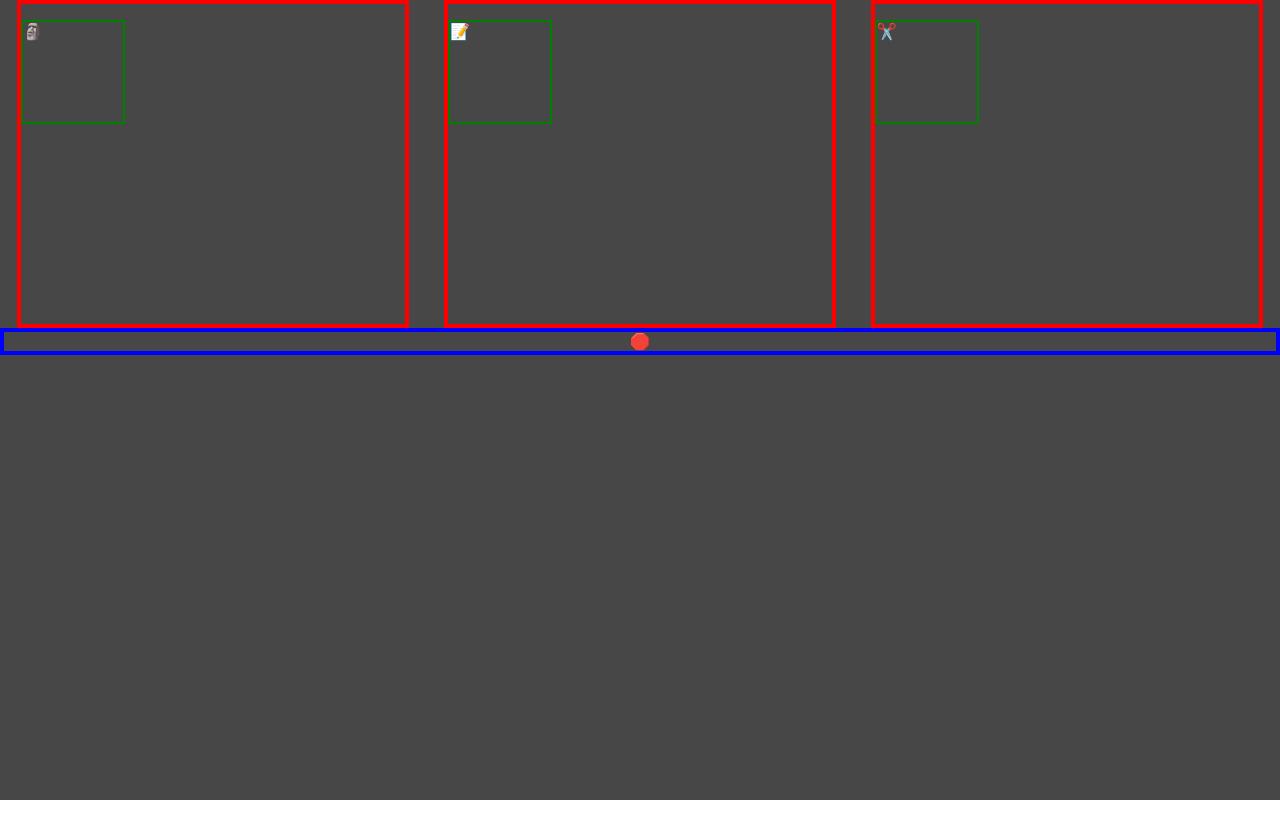
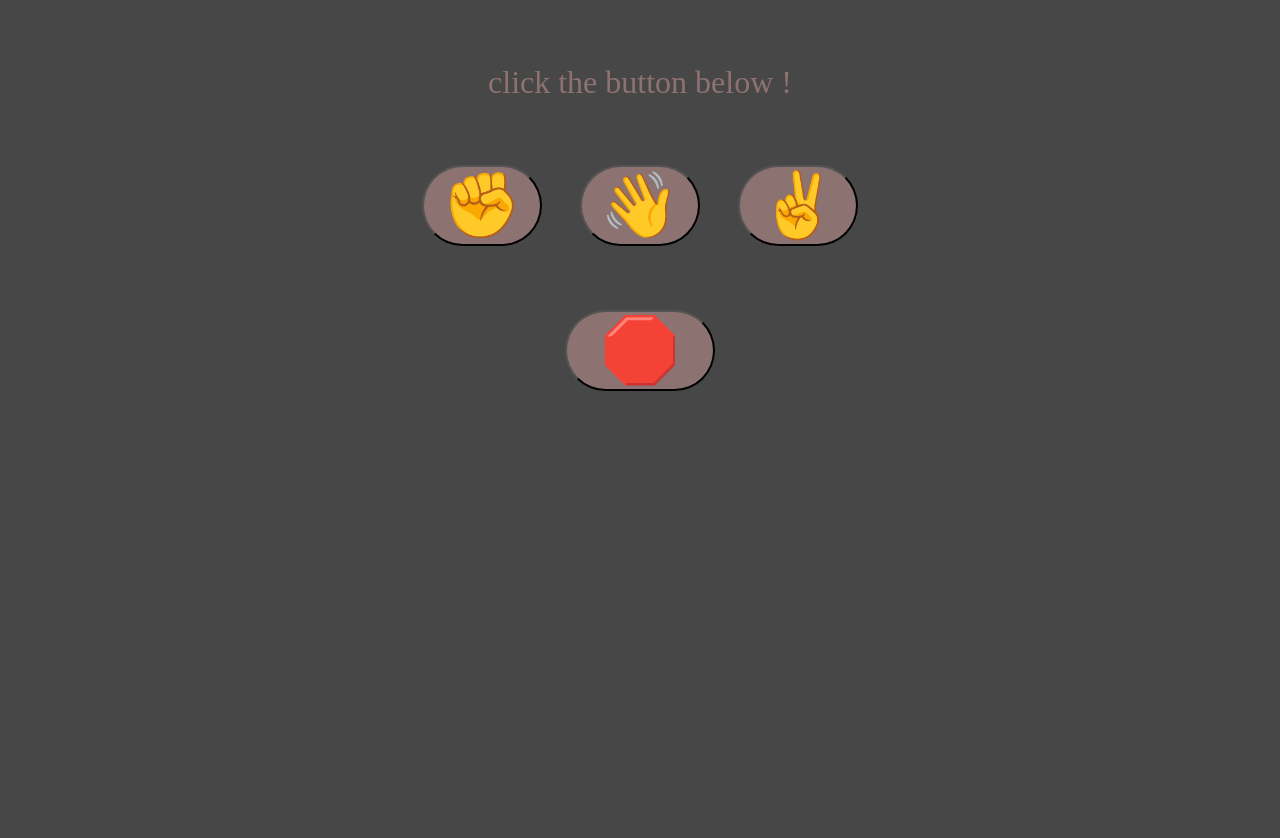
Before and after one commit to Saadansariii/javascript-mini-project, a plain HTML site: page rock-paper-scissors/index.html in a window 1280 px wide. Before the commit the page ends 800 px from the top, so only its background shows below. Drawn offline with Linux system fonts and the light colour scheme.

Commit message:
add some more feature

```diff
--- a/rock-paper-scissors/index.html
+++ b/rock-paper-scissors/index.html
@@ -9,13 +9,14 @@
 </head>
 <body>
     <div id="main">
+        <div class="heading">click the button below !</div>
         <div class="one">
-            <div class="box-1"><p>🗿</p></div>
-            <div class="box-2"><p>📝</p></div>
-            <div class="box-3"><p>✂️</p></div>
+            <div class="box-1"><button>✊</button></div>
+            <div class="box-2"><button>👋</button></div>
+            <div class="box-3"><button>✌️</button></div>
         </div>
         <div class="two">
-            <div class="box">🛑</div>
+            <div class="box"><button>🛑</button></div>
         </div>
     </div>
 </body>
--- a/rock-paper-scissors/style.css
+++ b/rock-paper-scissors/style.css
@@ -1,34 +1,56 @@
 body{
     margin: 0px;
     padding: 0px;
+    position: relative;
+    background: rgb(72, 71, 71);
+
 }
 #main{
-    position: relative;
+    /* border: 2px solid blue; */
+    margin-inline: auto;
     height: 100vh;
-    background: rgb(72, 71, 71);
+    margin-top: auto;
+    margin-bottom: auto;
+}
+.heading{
+    font-size: 2em;
+    color: rgb(141, 114, 114);
+    text-align: center;
+    margin-top: 2em;
+
 }
 .one{
     display: flex;
     justify-content: center;
-    /* align-items: center; */
-     /* position: absolute;
-    top: 50%;
-    bottom: 50%; */
 }
-.one > div {
-    border: 4px solid red;
-    width: 30%;
-    height: 40vh;
-    margin: auto;
-}
-p{
-    border:2px solid green;
-    width: 100px;
-    height: 100px;
+.one  button{
+    margin-inline: .3em;
+    margin-top: 1em;
+    min-width: 120px;
+    max-width: 200px;
+    background: rgb(141, 114, 114);
+    min-width: none;
+    /* width: 150px; */
+    font-size: 4em;
+    color: yellow;
+    border-radius: 1em;
+    /* padding: 2em; */
 }
 .two{
-    border: 4px solid blue;
     display: flex;
     justify-content: center;
-    /* align-items: center; */
+    /* border: 2px solid red; */
+    margin-top: 4em;
 }
+.two button{
+    border-radius: 1em;
+    width: 150px;
+    display: flex;
+    justify-content: center;
+    background:rgb(141, 114, 114) ;
+    font-size: 4em;
+    /* border: 4px solid blue; */
+    margin: auto;
+    display: flex;
+    text-align: center;
+}
```
